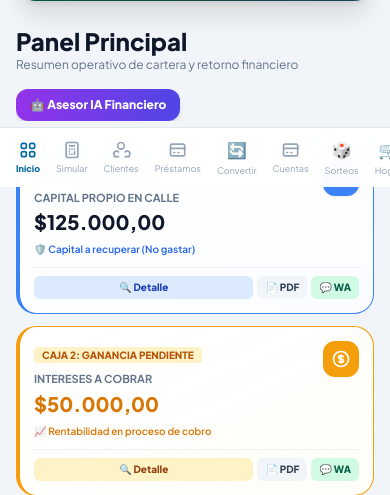
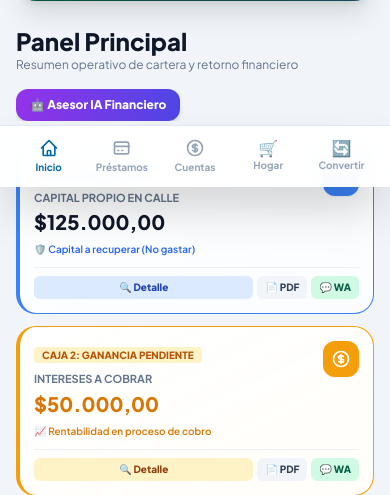
Before and after one commit to eduandrada/PrestaDDOr, a Flask app: page / in a window 390 px wide. Shown: the part 657-1152 px from the top of the page. Run offline with Flask 3, Linux system fonts and the light colour scheme; data comes from the database, SQL or seed files in the repository; data that the repository does not hold is empty; some libraries are stand-ins or nearby versions.

Commit message:
style(mobile-nav): streamline bottom navbar to 5 essential high-touch buttons and add content padding

```diff
--- a/templates/index.html
+++ b/templates/index.html
@@ -168,7 +168,7 @@
   </nav>
 
   <!-- MAIN ADAPTIVE CONTENT CONTAINER -->
-  <main class="flex-1 max-w-7xl w-full mx-auto px-4 sm:px-6 lg:px-8 py-6">
+  <main class="flex-1 max-w-7xl w-full mx-auto px-4 sm:px-6 lg:px-8 py-6 pb-24 md:pb-6">
 
     <!-- ========================================== -->
     <!-- TAB 1: DASHBOARD                           -->
@@ -2899,78 +2899,42 @@
 
   </main>
 
-  <!-- MOBILE BOTTOM NAVIGATION BAR -->
-  <nav class="md:hidden fixed bottom-0 left-0 right-0 z-40 bg-white/95 dark:bg-slate-900/95 backdrop-blur-lg border-t border-slate-200 dark:border-slate-800 px-2 py-1.5 flex justify-around items-center">
+  <!-- MOBILE BOTTOM NAVIGATION BAR (5 ESSENTIAL BUTTONS - HIGH TOUCH SPACE) -->
+  <nav class="md:hidden fixed bottom-0 left-0 right-0 z-40 bg-white/95 dark:bg-slate-900/95 backdrop-blur-lg border-t border-slate-200 dark:border-slate-800 px-3 py-2 flex justify-around items-center shadow-2xl">
 
     <button @click="switchTab('dashboard')"
-            :class="activeTab === 'dashboard' ? 'text-brand-600 dark:text-brand-400 font-extrabold' : 'text-slate-400 hover:text-slate-600'"
-            class="flex flex-col items-center py-1 px-2 rounded-xl transition">
-      <svg class="w-5 h-5" fill="none" stroke="currentColor" viewBox="0 0 24 24"><path stroke-linecap="round" stroke-linejoin="round" stroke-width="2" d="M4 6a2 2 0 012-2h2a2 2 0 012 2v2a2 2 0 01-2 2H6a2 2 0 01-2-2V6zM14 6a2 2 0 012-2h2a2 2 0 012 2v2a2 2 0 01-2 2h-2a2 2 0 01-2-2V6zM4 16a2 2 0 012-2h2a2 2 0 012 2v2a2 2 0 01-2 2H6a2 2 0 01-2-2v-2zM14 16a2 2 0 012-2h2a2 2 0 012 2v2a2 2 0 01-2 2h-2a2 2 0 01-2-2v-2z"></path></svg>
-      <span class="text-[9px] mt-0.5">Inicio</span>
+            :class="activeTab === 'dashboard' ? 'text-brand-600 dark:text-brand-400 font-black' : 'text-slate-400 hover:text-slate-600'"
+            class="flex-1 flex flex-col items-center py-1 transition active:scale-95">
+      <svg class="w-5 h-5" fill="none" stroke="currentColor" viewBox="0 0 24 24"><path stroke-linecap="round" stroke-linejoin="round" stroke-width="2" d="M3 12l2-2m0 0l7-7 7 7M5 10v10a1 1 0 001 1h3m10-11l2 2m-2-2v10a1 1 0 01-1 1h-3m-6 0a1 1 0 001-1v-4a1 1 0 011-1h2a1 1 0 011 1v4a1 1 0 001 1m-6 0h6"></path></svg>
+      <span class="text-[10px] font-bold mt-0.5">Inicio</span>
     </button>
 
-    <button @click="switchTab('simulator')"
-            :class="activeTab === 'simulator' ? 'text-brand-600 dark:text-brand-400 font-extrabold' : 'text-slate-400 hover:text-slate-600'"
-            class="flex flex-col items-center py-1 px-2 rounded-xl transition">
-      <svg class="w-5 h-5" fill="none" stroke="currentColor" viewBox="0 0 24 24"><path stroke-linecap="round" stroke-linejoin="round" stroke-width="2" d="M9 7h6m0 10v-3m-3 3h.01M9 17h.01M9 14h.01M15 11h.01M12 11h.01M9 11h.01M7 21h10a2 2 0 002-2V5a2 2 0 00-2-2H7a2 2 0 00-2 2v14a2 2 0 002 2z"></path></svg>
-      <span class="text-[9px] mt-0.5">Simular</span>
+    <button @click="switchTab('loans')"
+            :class="activeTab === 'loans' ? 'text-brand-600 dark:text-brand-400 font-black' : 'text-slate-400 hover:text-slate-600'"
+            class="flex-1 flex flex-col items-center py-1 transition active:scale-95">
+      <svg class="w-5 h-5" fill="none" stroke="currentColor" viewBox="0 0 24 24"><path stroke-linecap="round" stroke-linejoin="round" stroke-width="2" d="M3 10h18M7 15h1m4 0h1m-7 4h12a2 2 0 002-2V7a2 2 0 00-2-2H5a2 2 0 00-2 2v10a2 2 0 002 2z"></path></svg>
+      <span class="text-[10px] font-bold mt-0.5">Préstamos</span>
     </button>
 
-    <button @click="switchTab('clients')"
-            :class="activeTab === 'clients' ? 'text-brand-600 dark:text-brand-400 font-extrabold' : 'text-slate-400 hover:text-slate-600'"
-            class="flex flex-col items-center py-1 px-2 rounded-xl transition">
-      <svg class="w-5 h-5" fill="none" stroke="currentColor" viewBox="0 0 24 24"><path stroke-linecap="round" stroke-linejoin="round" stroke-width="2" d="M17 20h5v-2a3 3 0 00-5-3.512M9 20H4v-2a3 3 0 015-3.512M12 11a4 4 0 100-8 4 4 0 000 8z"></path></svg>
-      <span class="text-[9px] mt-0.5">Clientes</span>
+    <button @click="switchTab('accounts')"
+            :class="activeTab === 'accounts' ? 'text-brand-600 dark:text-brand-400 font-black' : 'text-slate-400 hover:text-slate-600'"
+            class="flex-1 flex flex-col items-center py-1 transition active:scale-95">
+      <svg class="w-5 h-5" fill="none" stroke="currentColor" viewBox="0 0 24 24"><path stroke-linecap="round" stroke-linejoin="round" stroke-width="2" d="M12 8c-1.657 0-3 .895-3 2s1.343 2 3 2 3 .895 3 2-1.343 2-3 2m0-8c1.11 0 2.08.402 2.599 1M12 8V7m0 1v8m0 0v1m0-1c-1.11 0-2.08-.402-2.599-1M21 12a9 9 0 11-18 0 9 9 0 0118 0z"></path></svg>
+      <span class="text-[10px] font-bold mt-0.5">Cuentas</span>
     </button>
 
-    <button @click="switchTab('loans')"
-            :class="activeTab === 'loans' ? 'text-brand-600 dark:text-brand-400 font-extrabold' : 'text-slate-400 hover:text-slate-600'"
-            class="flex flex-col items-center py-1 px-2 rounded-xl transition">
-      <svg class="w-5 h-5" fill="none" stroke="currentColor" viewBox="0 0 24 24"><path stroke-linecap="round" stroke-linejoin="round" stroke-width="2" d="M3 10h18M7 15h1m4 0h1m-7 4h12a2 2 0 002-2V7a2 2 0 00-2-2H5a2 2 0 00-2 2v10a2 2 0 002 2z"></path></svg>
-      <span class="text-[9px] mt-0.5">Préstamos</span>
+    <button @click="switchTab('shopping')"
+            :class="activeTab === 'shopping' ? 'text-brand-600 dark:text-brand-400 font-black' : 'text-slate-400 hover:text-slate-600'"
+            class="flex-1 flex flex-col items-center py-1 transition active:scale-95">
+      <span class="text-base leading-none">🛒</span>
+      <span class="text-[10px] font-bold mt-0.5">Hogar</span>
     </button>
 
     <button @click="switchTab('converter')"
-            :class="activeTab === 'converter' ? 'text-indigo-600 dark:text-indigo-400 font-extrabold' : 'text-slate-400 hover:text-slate-600'"
-            class="flex flex-col items-center py-1 px-2 rounded-xl transition">
-      <span class="text-base">🔄</span>
-      <span class="text-[9px] mt-0.5">Convertir</span>
-    </button>
-
-
-    <button @click="switchTab('accounts')"
-            :class="activeTab === 'accounts' ? 'text-brand-600 dark:text-brand-400 font-extrabold' : 'text-slate-400 hover:text-slate-600'"
-            class="flex flex-col items-center py-1 px-2 rounded-xl transition">
-      <svg class="w-5 h-5" fill="none" stroke="currentColor" viewBox="0 0 24 24"><path stroke-linecap="round" stroke-linejoin="round" stroke-width="2" d="M3 10h18M7 15h1m4 0h1m-7 4h12a2 2 0 002-2V7a2 2 0 00-2-2H5a2 2 0 00-2 2v10a2 2 0 002 2z"></path></svg>
-      <span class="text-[9px] mt-0.5">Cuentas</span>
-    </button>
-
-    <button @click="switchTab('raffles')"
-            :class="activeTab === 'raffles' ? 'text-brand-600 dark:text-brand-400 font-extrabold' : 'text-slate-400 hover:text-slate-600'"
-            class="flex flex-col items-center py-1 px-2 rounded-xl transition">
-      <span class="text-base">🎲</span>
-      <span class="text-[9px] mt-0.5">Sorteos</span>
-    </button>
-
-    <button @click="switchTab('shopping')"
-            :class="activeTab === 'shopping' ? 'text-brand-600 dark:text-brand-400 font-extrabold' : 'text-slate-400 hover:text-slate-600'"
-            class="flex flex-col items-center py-1 px-2 rounded-xl transition">
-      <span class="text-base">🛒</span>
-      <span class="text-[9px] mt-0.5">Hogar</span>
-    </button>
-
-    <button @click="switchTab('expenses')"
-            :class="activeTab === 'expenses' ? 'text-brand-600 dark:text-brand-400 font-extrabold' : 'text-slate-400 hover:text-slate-600'"
-            class="flex flex-col items-center py-1 px-2 rounded-xl transition">
-      <svg class="w-5 h-5" fill="none" stroke="currentColor" viewBox="0 0 24 24"><path stroke-linecap="round" stroke-linejoin="round" stroke-width="2" d="M13 17h8m0 0V9m0 8l-8-8-4 4-6-6"></path></svg>
-      <span class="text-[9px] mt-0.5">Gastos</span>
-    </button>
-
-    <button @click="switchTab('settings')"
-            :class="activeTab === 'settings' ? 'text-brand-600 dark:text-brand-400 font-extrabold' : 'text-slate-400 hover:text-slate-600'"
-            class="flex flex-col items-center py-1 px-2 rounded-xl transition">
-      <svg class="w-5 h-5" fill="none" stroke="currentColor" viewBox="0 0 24 24"><path stroke-linecap="round" stroke-linejoin="round" stroke-width="2" d="M10.325 4.317c.426-1.756 2.924-1.756 3.35 0a1.724 1.724 0 002.573 1.066c1.543-.94 3.31.826 2.37 2.37a1.724 1.724 0 001.065 2.572c1.756.426 1.756 2.924 0 3.35a1.724 1.724 0 00-1.066 2.573c.94 1.543-.826 3.31-2.37 2.37a1.724 1.724 0 00-2.572 1.065c-.426 1.756-2.924 1.756-3.35 0a1.724 1.724 0 00-2.573-1.066c-1.543.94-3.31-.826-2.37-2.37a1.724 1.724 0 00-1.065-2.572c-1.756-.426-1.756-2.924 0-3.35a1.724 1.724 0 001.066-2.573c-.94-1.543.826-3.31 2.37-2.37.996.608 2.296.07 2.572-1.065z"></path></svg>
-      <span class="text-[9px] mt-0.5">Ajustes</span>
+            :class="activeTab === 'converter' ? 'text-indigo-600 dark:text-indigo-400 font-black' : 'text-slate-400 hover:text-slate-600'"
+            class="flex-1 flex flex-col items-center py-1 transition active:scale-95">
+      <span class="text-base leading-none">🔄</span>
+      <span class="text-[10px] font-bold mt-0.5">Convertir</span>
     </button>
 
   </nav>
```
Also changed, not shown: index.html (+26 -62 lines).
